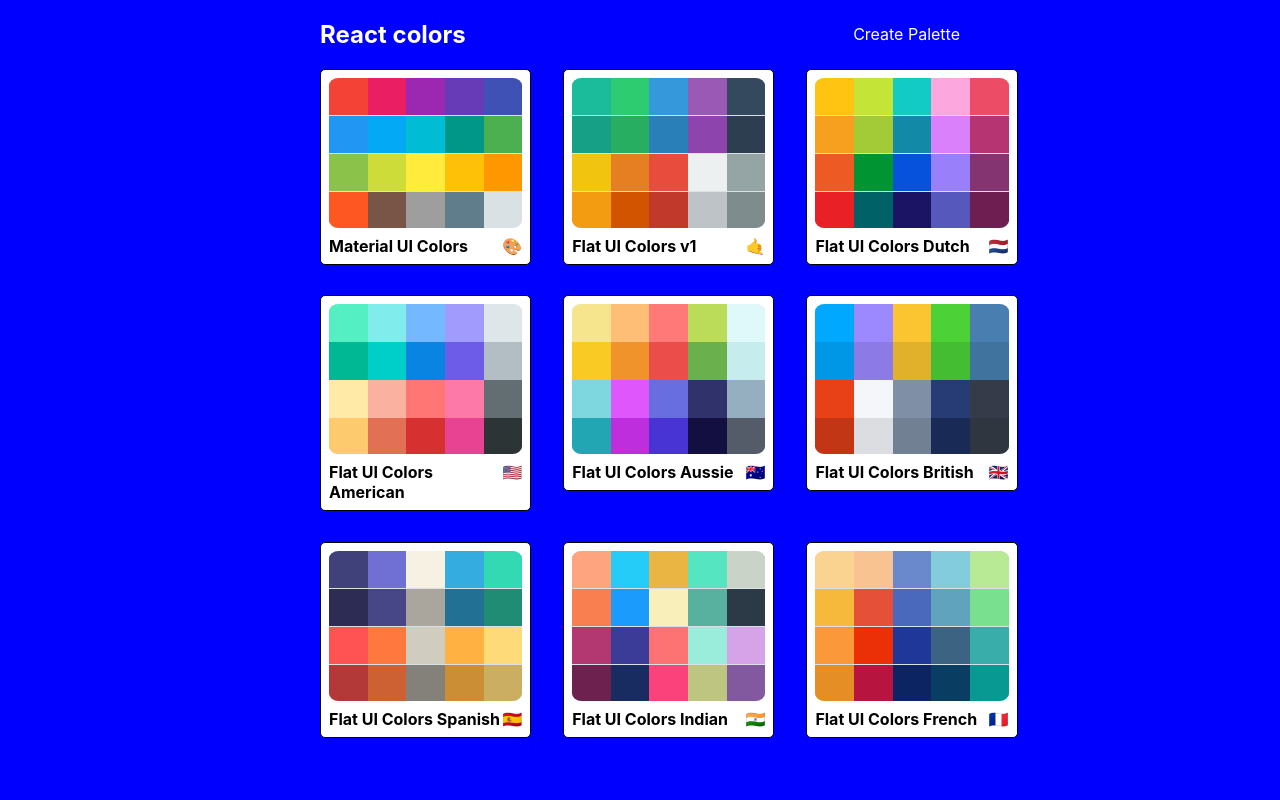
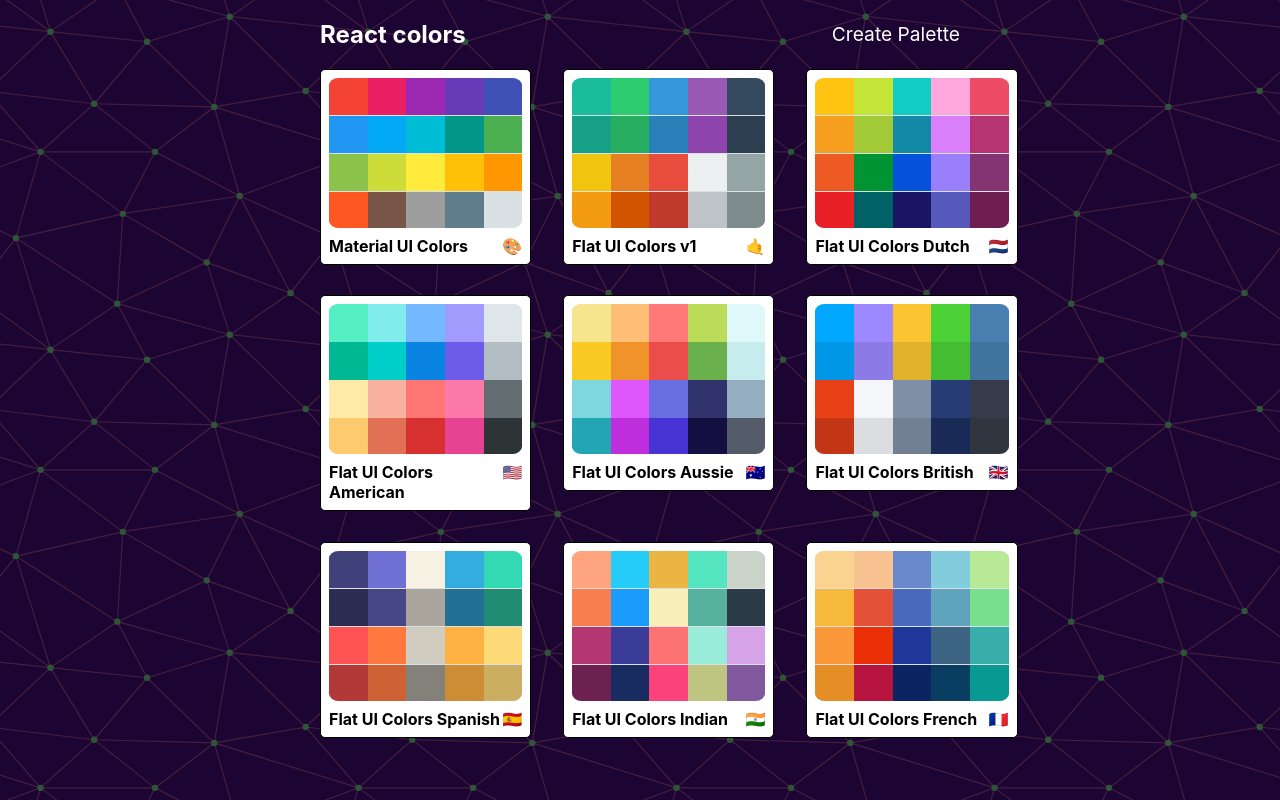
Before and after one commit to karollann/color-project, a React (Create React App) app: page / in a window 1280 px wide. Built offline with nearby package versions, Linux system fonts and the light colour scheme.

Commit message:
Add SVG bg to PaletteList

```diff
--- a/src/MiniPalette.jsx
+++ b/src/MiniPalette.jsx
@@ -22,7 +22,7 @@
       <div className="MiniPalette-main">
         <DeleteIcon
           className="MiniPalette__deleteIcon"
-          style={{ transition: "all 0.3s ease-in-out" }}
+          style={{ transition: "opacity 0.3s ease-in-out" }}
           onClick={removePalette}
         />
         <div className="MiniPalette-colors">
--- a/src/Styles/MiniPalette.css
+++ b/src/Styles/MiniPalette.css
@@ -31,14 +31,15 @@
 .MiniPalette__deleteIcon {
   color: white;
   background-color: #eb3d30;
-  width: 20px;
-  height: 20px;
+  width: 40px !important;
+  height: 40px !important;
   position: absolute;
   right: 0;
   top: 0;
-  padding: 10px;
+  padding: 7px;
   z-index: 10;
   opacity: 0;
+  font-size: 20px;
 }
 
 .MiniPalette-title {
--- a/src/Styles/PaletteList.css
+++ b/src/Styles/PaletteList.css
@@ -1,11 +1,13 @@
 .PaletteList-main {
   height: 100vh;
-  background-color: blue;
   display: flex;
   align-items: flex-start;
   justify-content: center;
+  background-color: #1c0433;
+  background-image: url("bg.svg");
+  /* background by SVGBackgrounds.com */
+  overflow: scroll;
 }
-
 .PaletteList-nav-container {
   width: 65%;
   display: flex;
@@ -13,7 +15,6 @@
   flex-direction: column;
   flex-wrap: wrap;
 }
-
 .PaletteList-nav {
   display: flex;
   width: 100%;
@@ -21,35 +22,23 @@
   color: white;
   align-items: center;
 }
-
 .PaletteList-nav-link {
   color: white;
+  font-size: 1.2rem;
 }
-
-/* .PaletteList-palettes {
-  box-sizing: border-box;
-  width: 100%;
-  display: grid;
-  grid-template-columns: repeat(3, 30%);
-  /* grid-template-columns: repeat(auto-fit, minmax(200px, 250px)); */
-/* grid-gap: 5%; */
-/* } */
-
 .PaletteList-palettes {
   box-sizing: border-box;
   width: 100%;
   display: grid;
   grid-template-columns: repeat(1, 100%);
-  grid-gap: 1%;
+  grid-gap: 1.5%;
 }
-
 @media only screen and (min-width: 576px) {
   .PaletteList-palettes {
     grid-template-columns: repeat(2, 50%);
     grid-gap: 5%;
   }
 }
-
 @media only screen and (min-width: 992px) {
   .PaletteList-palettes {
     grid-template-columns: repeat(3, 33%);
```
Also changed, not shown: src/Styles/bg.svg (added).
